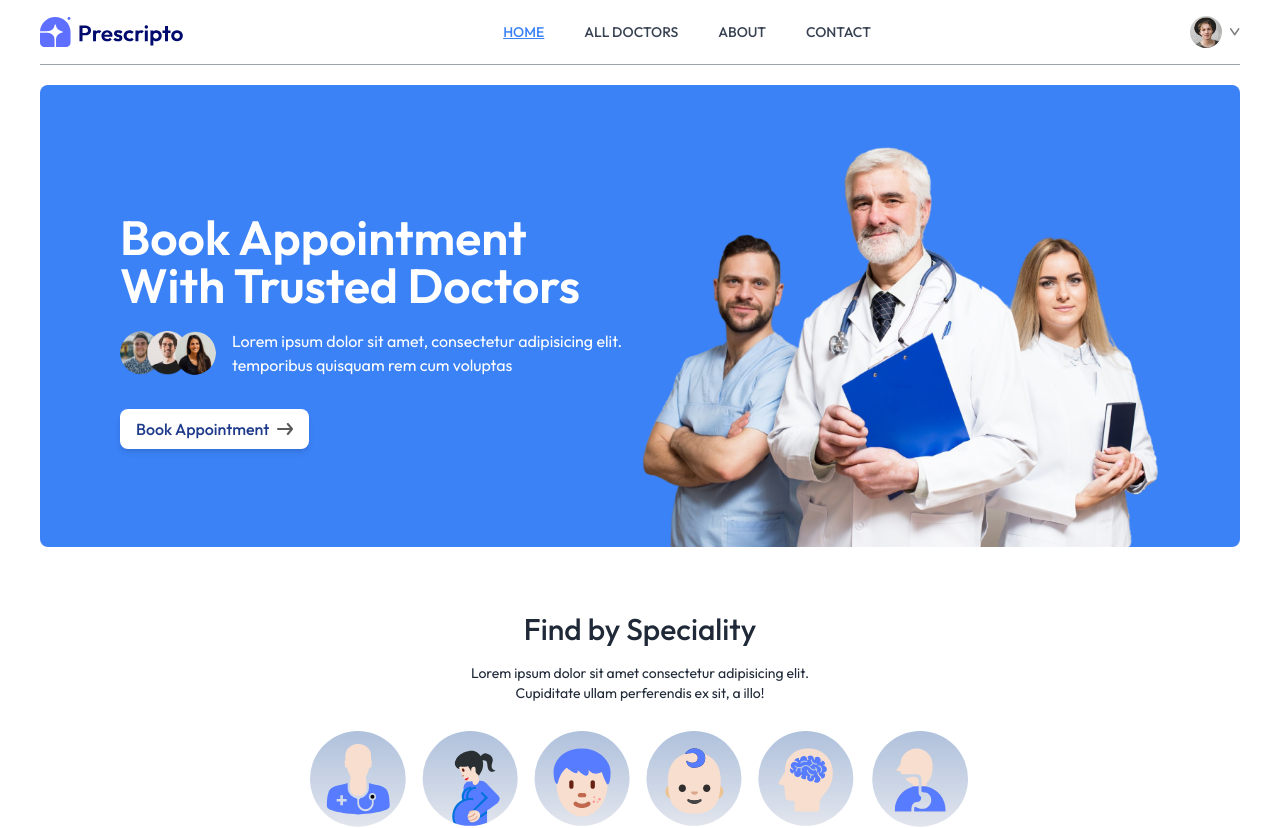
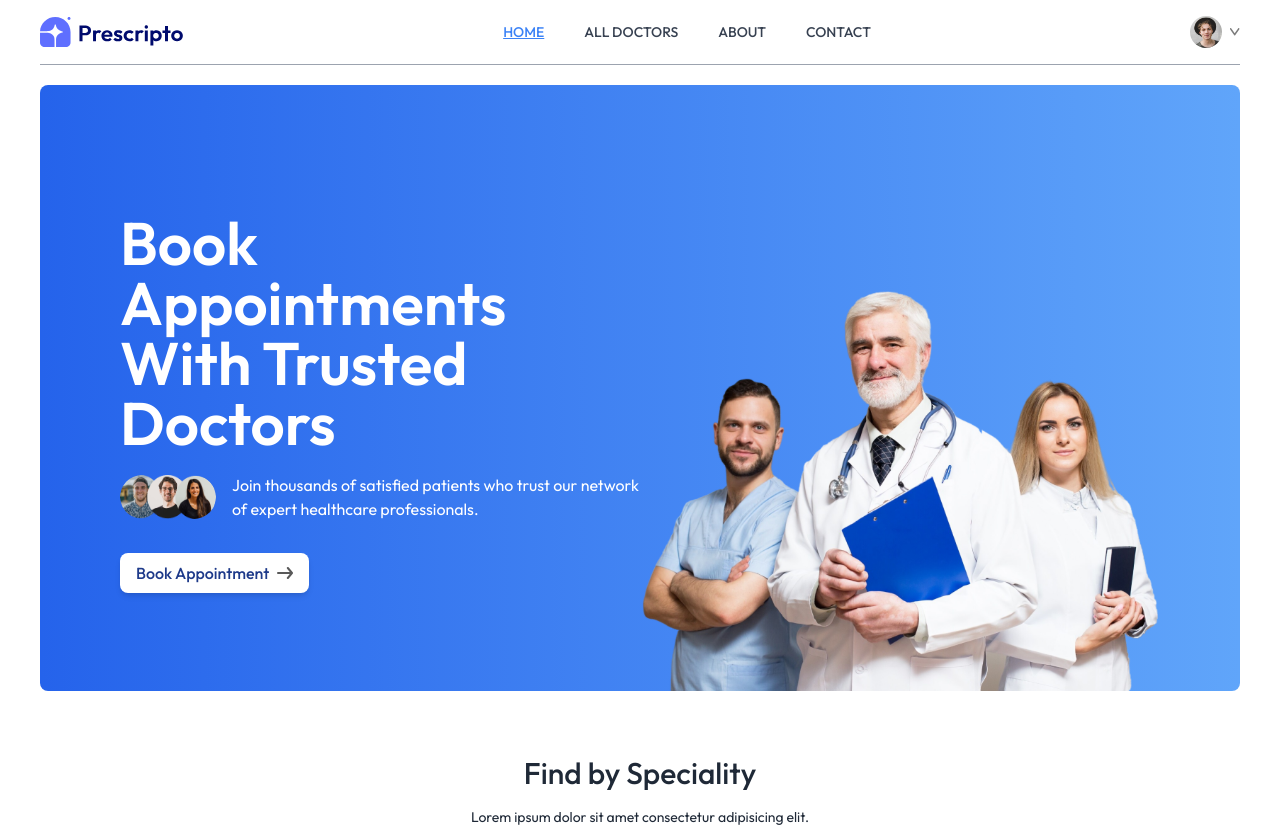
Before and after one commit to chamika-damith/Doctor-Appointment-Booking-Frontend, a React (Vite) app: page / in a window 1280 px wide. Shown: the top 828 px of the page. Built offline with nearby package versions, Linux system fonts and the light colour scheme; the HTML template or start-up script is replaced by a standard one.

Commit message:
update bg-color header section

```diff
--- a/src/components/Header.jsx
+++ b/src/components/Header.jsx
@@ -2,11 +2,11 @@ import { assets } from "../assets/assets";
 
 const Header = () => {
   return (
-    <section className="flex flex-col md:flex-row flex-wrap bg-blue-500 rounded-lg px-6 md:px-10 lg:px-20">
+    <section className="flex flex-col md:flex-row flex-wrap bg-gradient-to-r from-blue-600 to-blue-400 rounded-lg px-6 md:px-10 lg:px-20">
       {/*-------- Left Side --------*/}
       <div className="md:w-1/2 flex flex-col items-start justify-center gap-4 py-10 m-auto md:py-[10vw] md:mb-[-30px]">
-        <h1 className="text-3xl md:text-4xl lg:text-5xl text-white font-semibold leading-tight">
-          Book Appointment <br /> With Trusted Doctors
+        <h1 className="text-3xl md:text-4xl lg:text-6xl text-white font-semibold leading-tight">
+          Book Appointments <br /> With Trusted Doctors
         </h1>
         <div className="mt-1 flex items-center gap-4">
           <img
@@ -15,8 +15,7 @@ const Header = () => {
             className="w-24 h-11 rounded-full"
           />
           <p className="text-white">
-            Lorem ipsum dolor sit amet, consectetur adipisicing elit.
-            temporibus quisquam rem cum voluptas
+          Join thousands of satisfied patients who trust our network of expert healthcare professionals.
           </p>
         </div>
         <a
```
